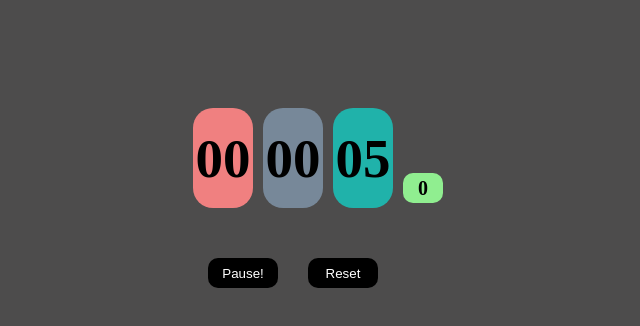
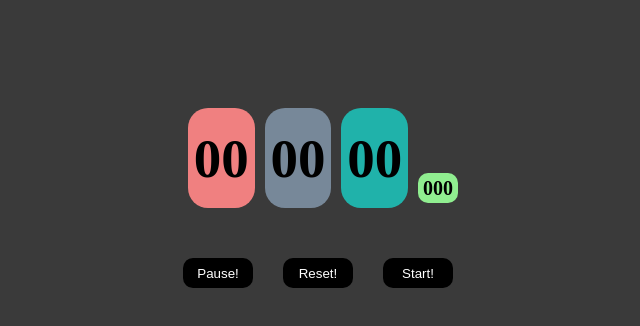
Before and after one commit to BhusanDotel/stopwatch, a plain HTML site: page index.html in a window 1280 px wide. Shown: the whole page, without its empty margins (322-962 px from the left). Drawn offline with Linux system fonts and the light colour scheme.

Commit message:
Added start button

```diff
--- a/index.html
+++ b/index.html
@@ -19,7 +19,8 @@
         </div>
         <div class="buttons_div">
             <button class="js-pause">Pause!</button>
-            <button class="js-reset">Reset</button>
+            <button class="js-reset">Reset!</button>
+            <button class="js-start">Start!</button>
         </div>
     </div>
     <script src="stopwatch.js"> </script>
--- a/stopwatch.js
+++ b/stopwatch.js
@@ -1,9 +1,12 @@
 function Count() {
+    document.querySelector(".js-start").disabled=true;
     let millisecond = 0;
     let second = 0;
     let minute = 0;
     let hour = 0;
-    let s_prefix = m_prefix= h_prefix= 0;
+    let s_prefix = 0;
+    let m_prefix= 0;
+    let h_prefix=0;
     let intervalId;
 
     function displayNumber() {
@@ -66,4 +69,6 @@ function Count() {
     });
 }
 
-Count();
+document.querySelector(".js-start").addEventListener('click',()=>{
+    Count();
+})
--- a/style.css
+++ b/style.css
@@ -2,20 +2,20 @@ body{
     display: flex;
     justify-content: center;
     padding-top: 100px;
-    background-color: rgb(77, 76, 76);
+    background-color: rgba(44, 44, 44, 0.932);
 }
 .container{
     display: grid;
-    grid-template-columns: 200px 40px;
-    column-gap: 10px;
+    grid-template-columns: 220px 40px;
+    column-gap: 30px;
 }
 .hour_minute_second_div{
-    /* border: 1px solid white; */
     width: 100%;
     height: 100px;
     display: grid;
     grid-template-columns:1fr 1fr 1fr;
     column-gap: 10px;
+    margin-left: 20px;
 }
 .hour{
     background-color: lightcoral;
@@ -52,7 +52,7 @@ div{
     margin-top: 65px;
 }
 .buttons_div{
-    width: 200px;
+    width: 300px;
     margin-top: 50px;
     display: flex;
     justify-content: space-around;
```
